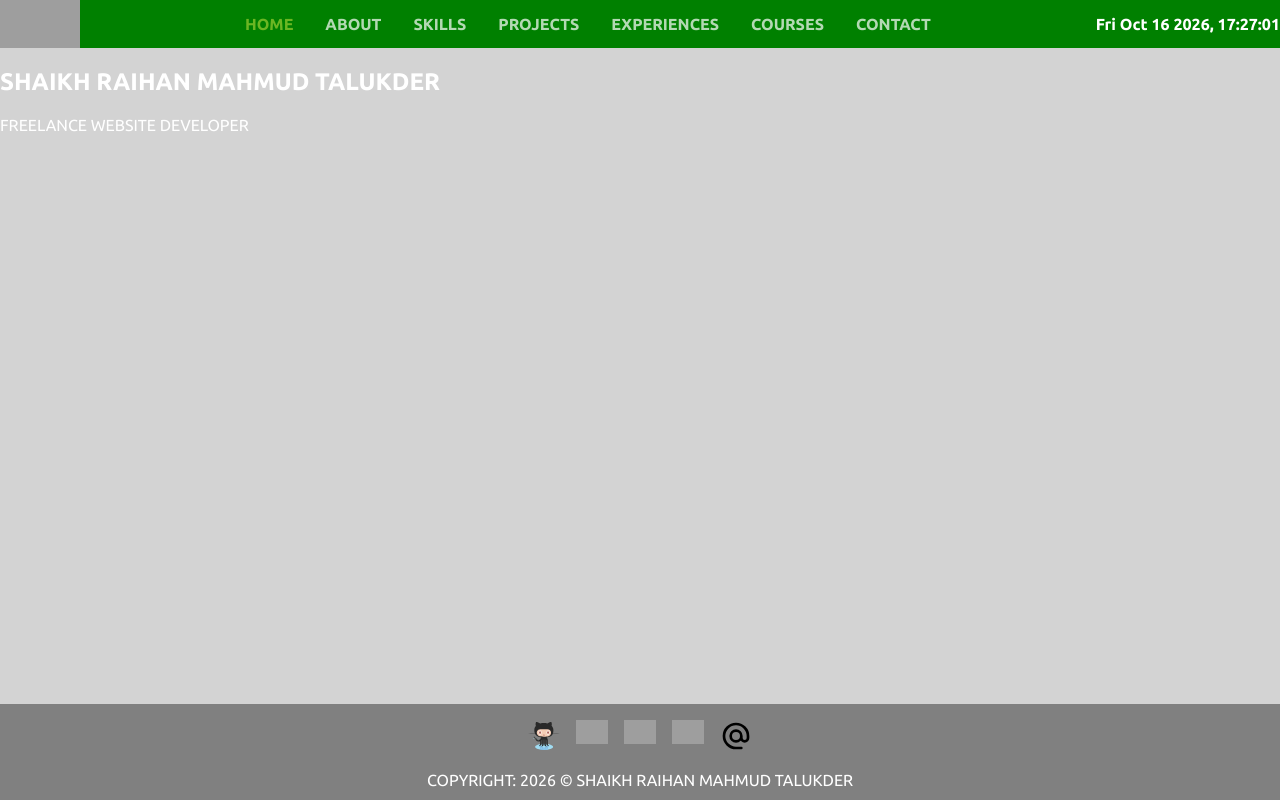
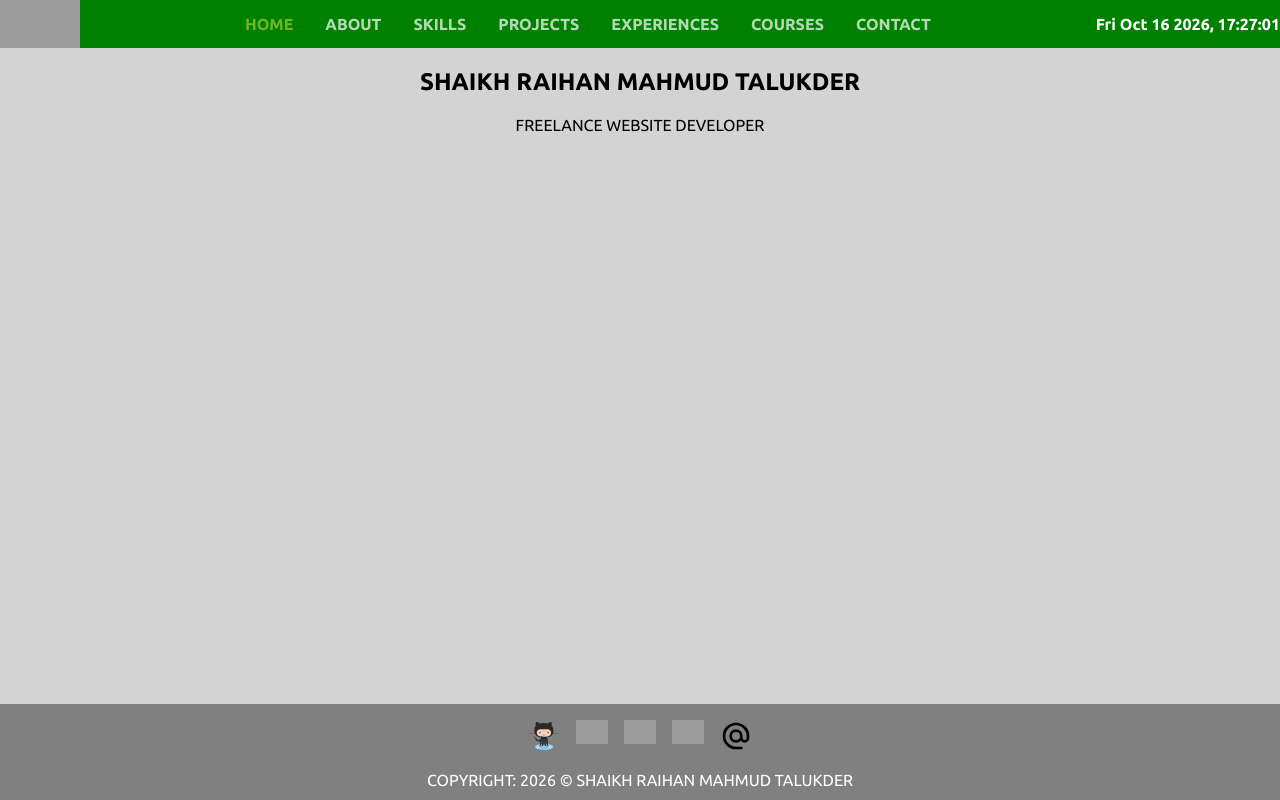
Before and after one commit to raihan-mahmud-talukder/portfolio, a React (Create React App) app: page / in a window 1280 px wide. Built offline with nearby package versions, Linux system fonts and the light colour scheme; grey boxes are pictures that could not be loaded.

Commit message:
section style

```diff
--- a/src/index.css
+++ b/src/index.css
@@ -15,3 +15,17 @@ code {
   font-family: source-code-pro, Menlo, Monaco, Consolas, 'Courier New',
   monospace;
 }
+
+section {
+  color: black;
+  text-align: center;
+}
+
+section h2 {
+  text-transform: uppercase;
+}
+
+section li {
+  list-style: none;
+  padding: 0.25rem 0;
+}
```
